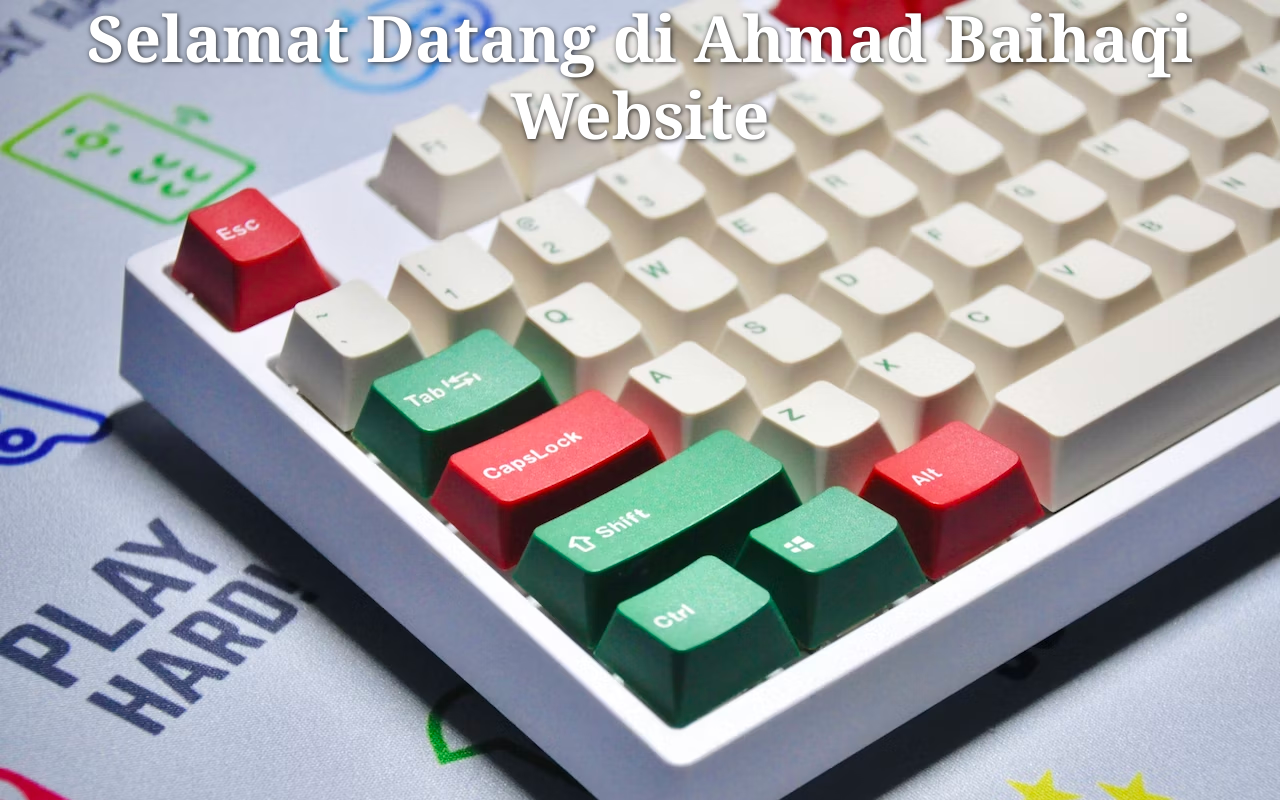
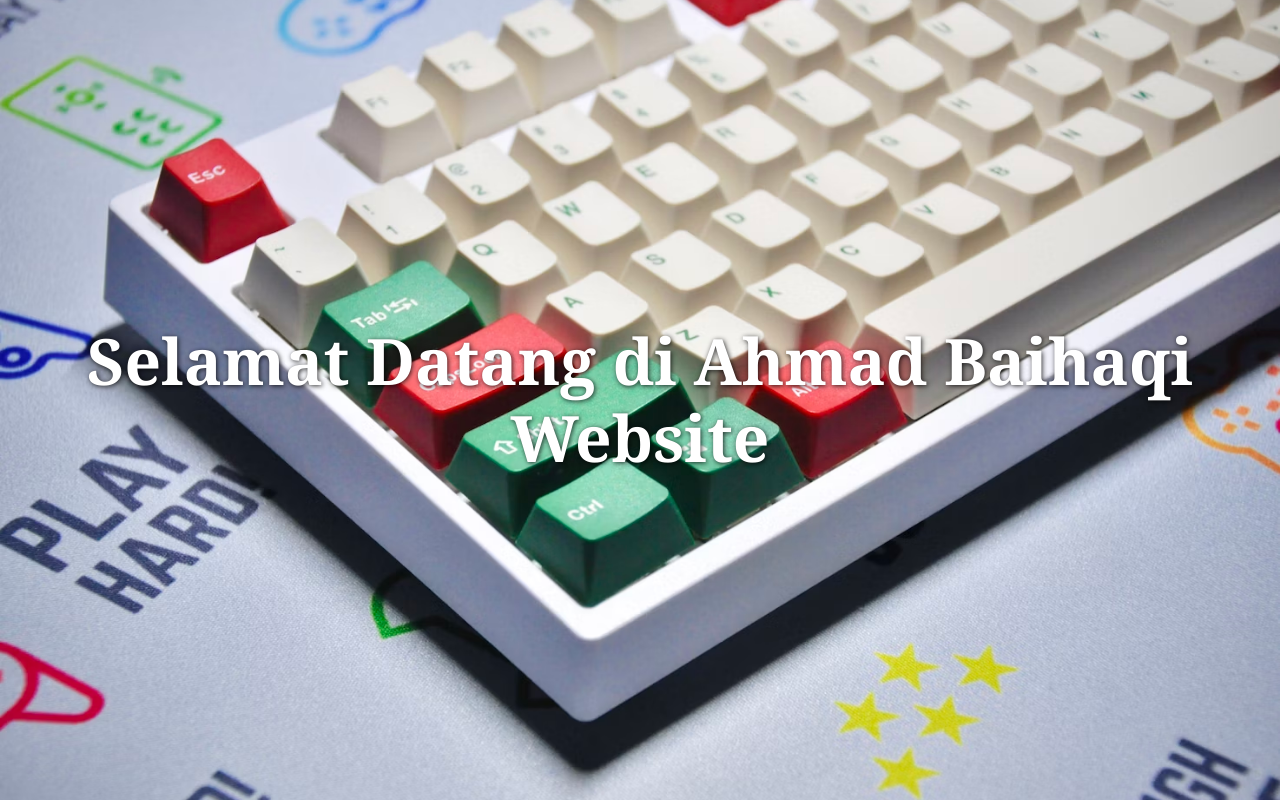
Before and after one commit to ahmadbai/css-value-unit, a plain HTML site: page viewport unit/index.html in a window 1280 px wide. Shown: the top 802 px of the page. Drawn offline with Linux system fonts and the light colour scheme.

Commit message:
mencoba display flex

```diff
--- a/viewport unit/style.css
+++ b/viewport unit/style.css
@@ -10,7 +10,10 @@ body {
 header {
 	background-color: #ccc;
 	background-image: url(img/bg.png);
+	background-size: cover;
+	background-position: center;
 	height: 100vh;
+	display: flex;
 }
 
 h1 {
@@ -19,6 +22,7 @@ h1 {
 	color: white;
 	text-shadow: 1px 1px 5px rgba(0,0,0,.8);
 	text-align: center;
+	margin: auto;
 }
 
 section {
```
